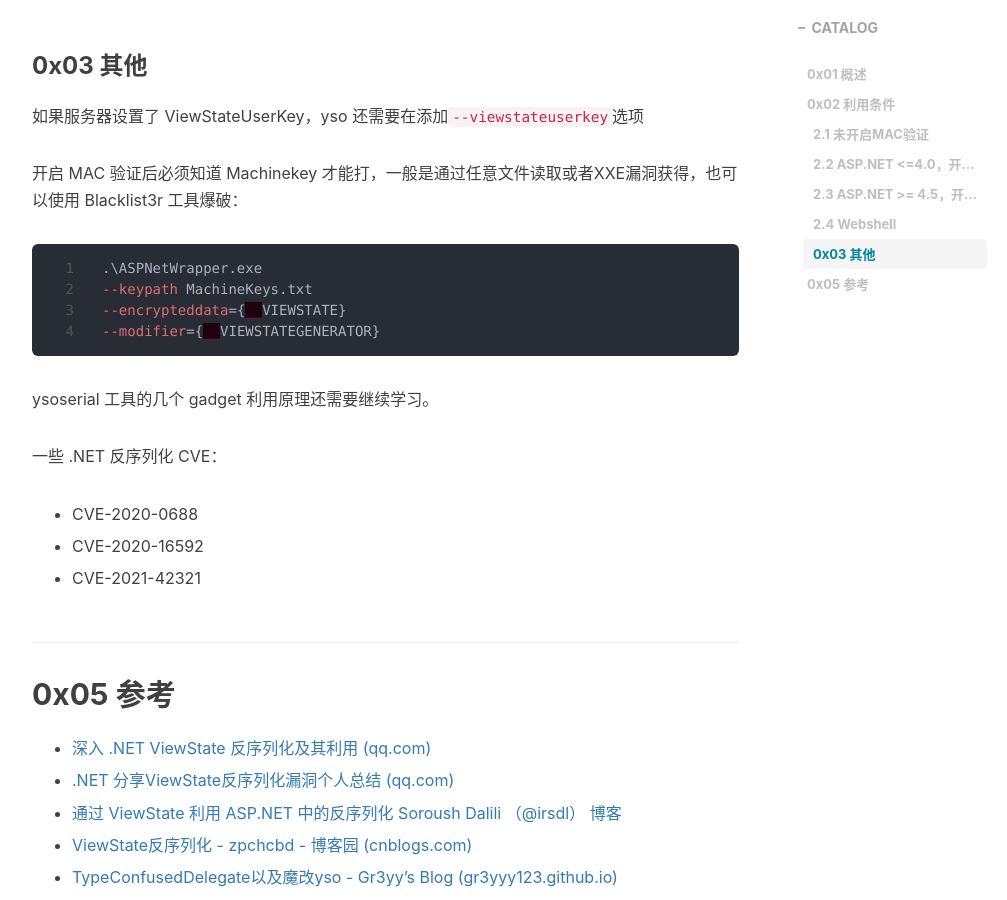
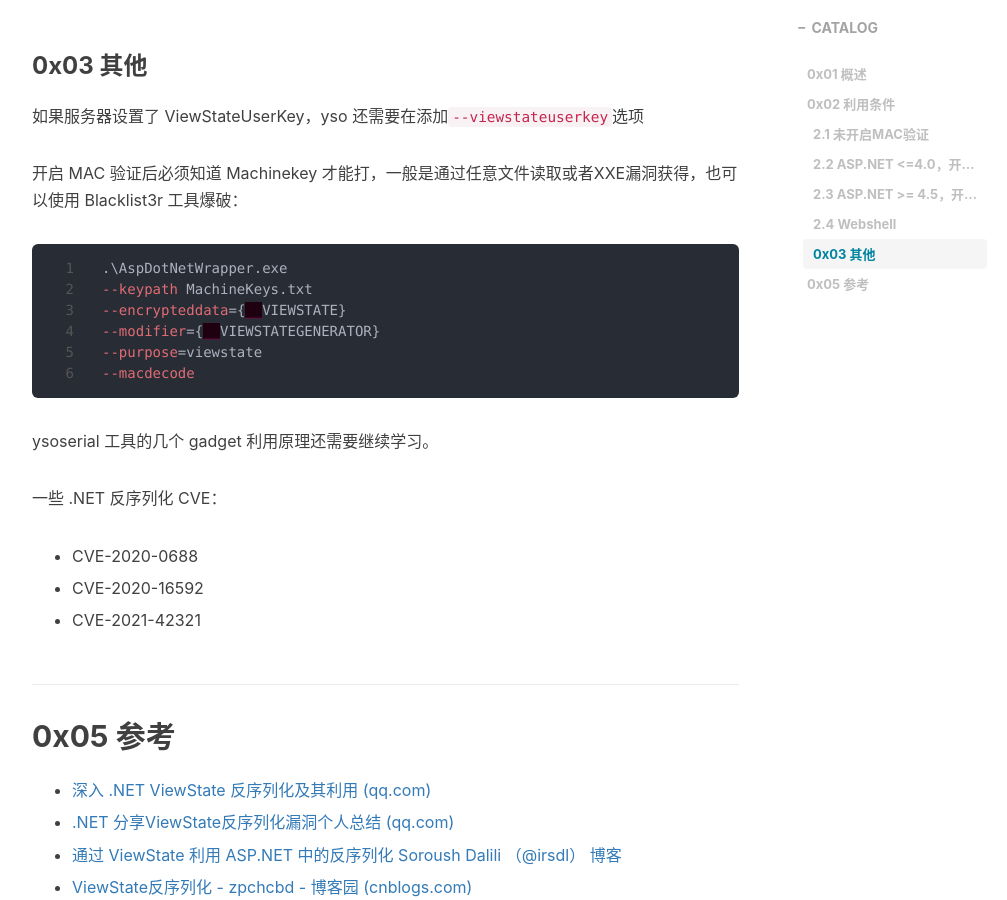
Before and after one commit to ArcaneLuna/ArcaneLuna.github.io, a Jekyll site: the page built from _posts/2024-08-12-viewstate-exp.md, in a window 1280 px wide and 900 px high, scrolled down 8127 px. Shown: the whole window, without its empty margins (233-1240 px from the left). Built offline with Jekyll 4.4.1, drawn with Linux system fonts in a browser that asks for light colours; nearby versions of some CDN libraries; comment, search, counter and statistics services are not loaded.

Commit message:
update background

````diff
--- a/_config.yml
+++ b/_config.yml
@@ -1,7 +1,7 @@
 # Site settings
 title: 3thernet Blog
 SEOTitle: 3thernet的博客 | 3thernet Blog
-header-img: img/home-bg.jpg
+header-img: img/home-bg2.jpg
 email: 3thernet@proton.me
 description: "这里是 3thernet 的博客，分享个人编程学习经历"
 keyword: "3thernet, 3thernet的博客, 个人网站, 计算机, Web, CTF, Python, c++, JavaScript, 网络安全, 体系结构, 东方Project, Touhou"
--- a/_posts/2024-08-12-viewstate-exp.md
+++ b/_posts/2024-08-12-viewstate-exp.md
@@ -264,10 +264,12 @@
 开启 MAC 验证后必须知道 Machinekey 才能打，一般是通过任意文件读取或者XXE漏洞获得，也可以使用 Blacklist3r 工具爆破：
 
 ```powershell
-.\ASPNetWrapper.exe
+.\AspDotNetWrapper.exe
 --keypath MachineKeys.txt
 --encrypteddata={__VIEWSTATE}
 --modifier={__VIEWSTATEGENERATOR}
+--purpose=viewstate
+--macdecode
 ```
 
 ysoserial 工具的几个 gadget 利用原理还需要继续学习。
````
Also changed, not shown: _posts/assets/2024-08-27-15-39-56-image.png (deleted), img/home-bg2.jpg (added).
